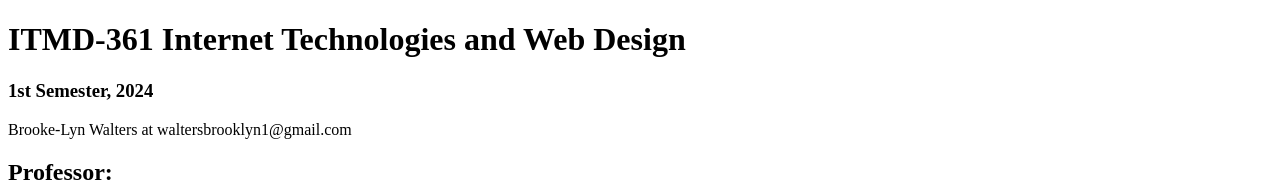
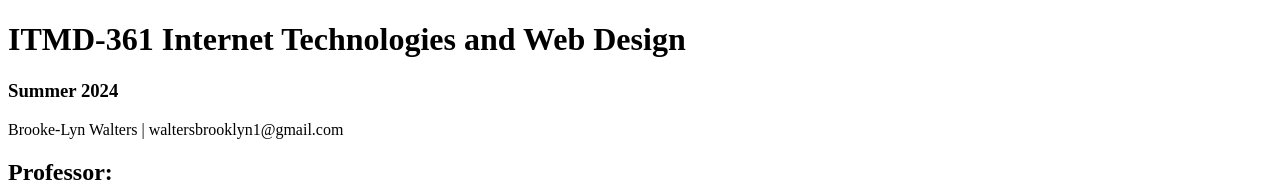
Before and after one commit to Brooke-Lyn/webdev_lab2, a plain HTML site: page index.html in a window 1280 px wide. Shown: the top 189 px of the page. Drawn offline with Linux system fonts and the light colour scheme.

Commit message:
Update index.html

```diff
--- a/index.html
+++ b/index.html
@@ -3,8 +3,8 @@
 	<head>
 	<title>ITMD-361 Internet Technologies and Web Design</title>
 <h1>ITMD-361 Internet Technologies and Web Design</h1>
-<h3>1st Semester, 2024</h3>
-<p>Brooke-Lyn Walters at waltersbrooklyn1@gmail.com</p>
+<h3>Summer 2024</h3>
+<p>Brooke-Lyn Walters | waltersbrooklyn1@gmail.com</p>
 <h2>Professor:</h2>
 <p>Daniel Krieglstein</p>
 <h2>Lecture Days, Time and Place:</h2>
```
